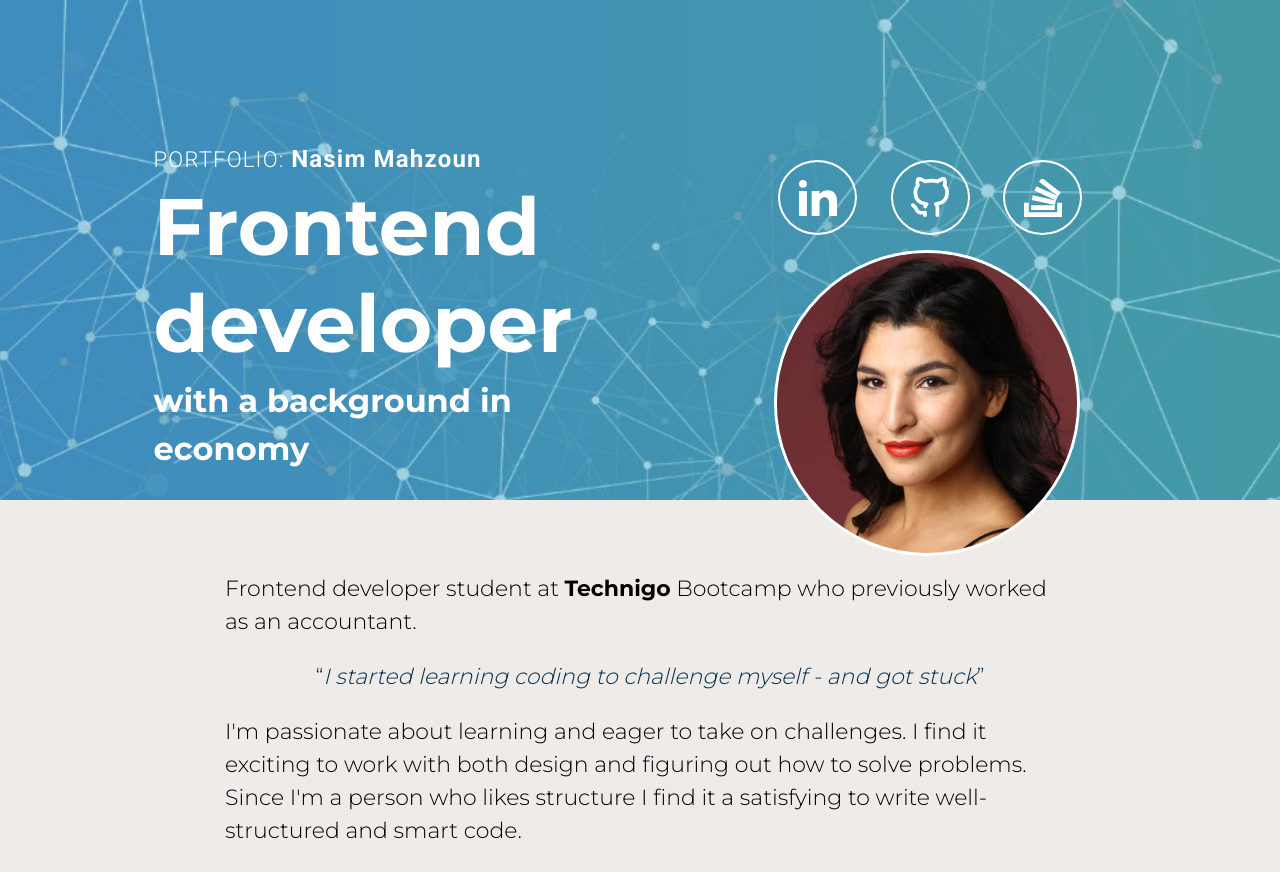
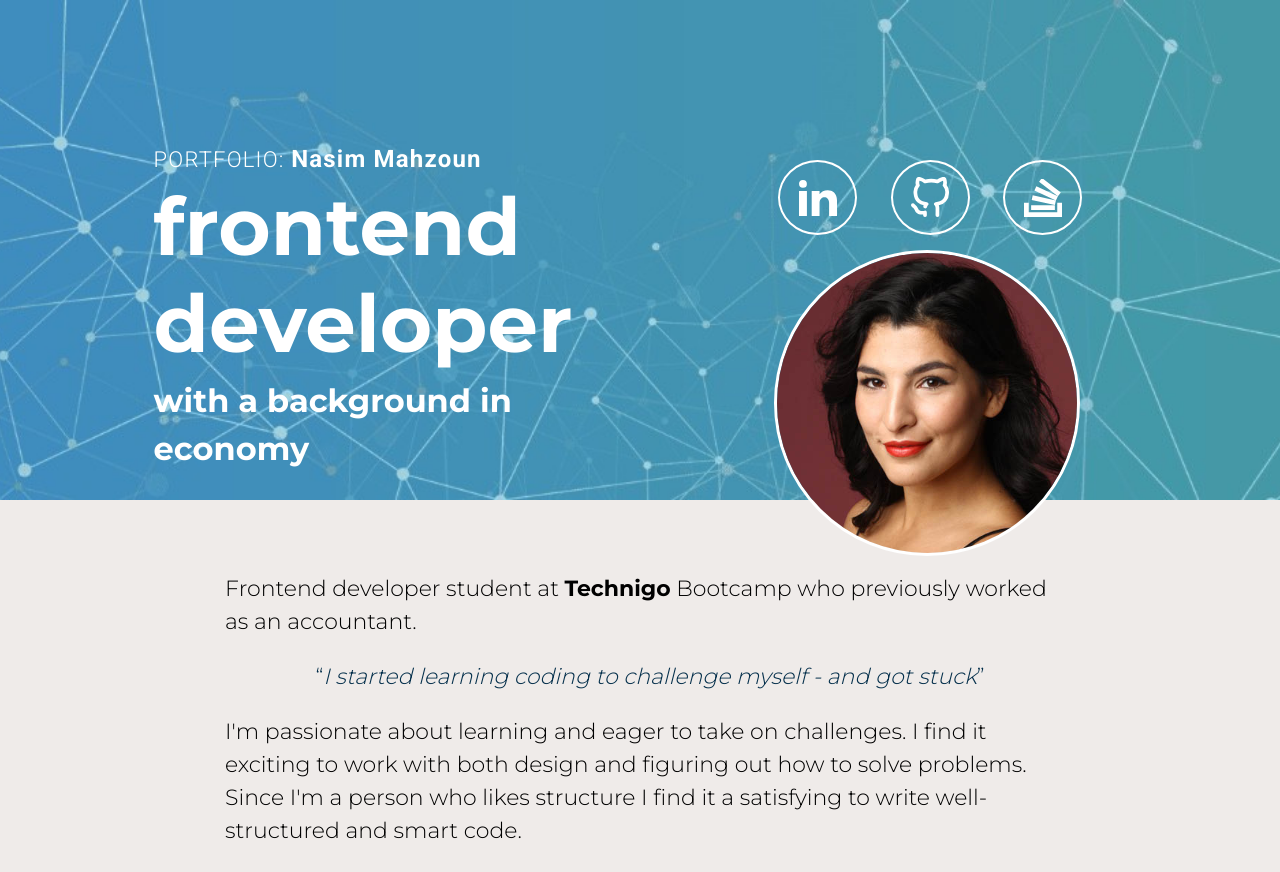
Before and after one commit to NasimMhn/my-portfolio, a plain HTML site: page index.html in a window 1280 px wide. Shown: the top 872 px of the page. Drawn offline with Linux system fonts and the light colour scheme.

Commit message:
added comments in css file

```diff
--- a/index.html
+++ b/index.html
@@ -21,7 +21,7 @@
   <header>
     <div class="title">
       <h4>PORTFOLIO: <span class="highlight">Nasim Mahzoun</span></h4>
-      <h1>Frontend developer</h1>
+      <h1>frontend developer</h1>
       <p>with a background in economy</p>
     </div>
 
--- a/style.css
+++ b/style.css
@@ -473,6 +473,8 @@ footer .icon-linkedin, footer .icon-stackoverflow, footer .icon-github {
   margin-bottom: 10px;
 }
 
+/*** Media queries ***/
+
 @media only screen and (min-width: 941px) and (max-width: 1080px) {
   .profile-img {
     height: 300px;
```
